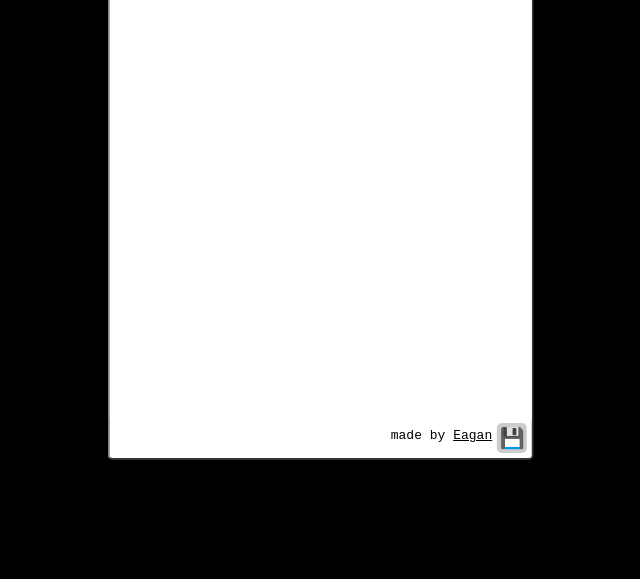
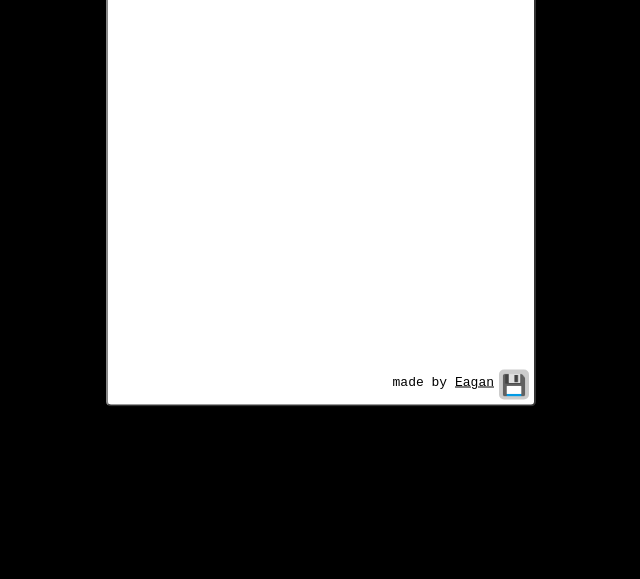
Before and after one commit to 6cpsmidnight/notepad, a plain HTML site: page index.html in a window 1280 px wide. Shown: the part 221-800 px from the top of the page, without its empty margins (319-959 px from the left). Drawn offline with Linux system fonts and the light colour scheme.

Commit message:
Adjusted notepad width and height to accommodate smaller sized screens

```diff
--- a/style.css
+++ b/style.css
@@ -5,6 +5,8 @@
 }
 
 :root {
+    --notepad-width: calc(20vw + 20vh);
+    --notepad-height: calc(20vw + 20vh);
     --btn-width: 30px;
 }
 
@@ -32,11 +34,11 @@ h1 {
 }
 
 #notepad {
-    background-color: #fff;
+    background: #fff;
     font-family: monospace;
     font-size: 20px;
-    width: 33vw;
-    height: calc(66vh - var(--btn-width) - 5px);
+    width: var(--notepad-width);
+    height: calc(var(--notepad-height) - var(--btn-width) - 5px);
     resize: none;
     border: none;
     border-radius: 5px;
@@ -47,7 +49,9 @@ h1 {
 }
 
 footer {
-    padding-top: 5px;
+    margin: 5px;
+    width: var(--notepad-width);
+    flex-wrap: none;
 }
 
 p {
@@ -73,6 +77,5 @@ a:focus {
     border: none;
     border-radius: 5px;
     position: relative;
-    bottom: 5px;
-    left: calc(33vw - var(--btn-width) - 5px);
+    left: calc(var(--notepad-width) - var(--btn-width));
 }
```
